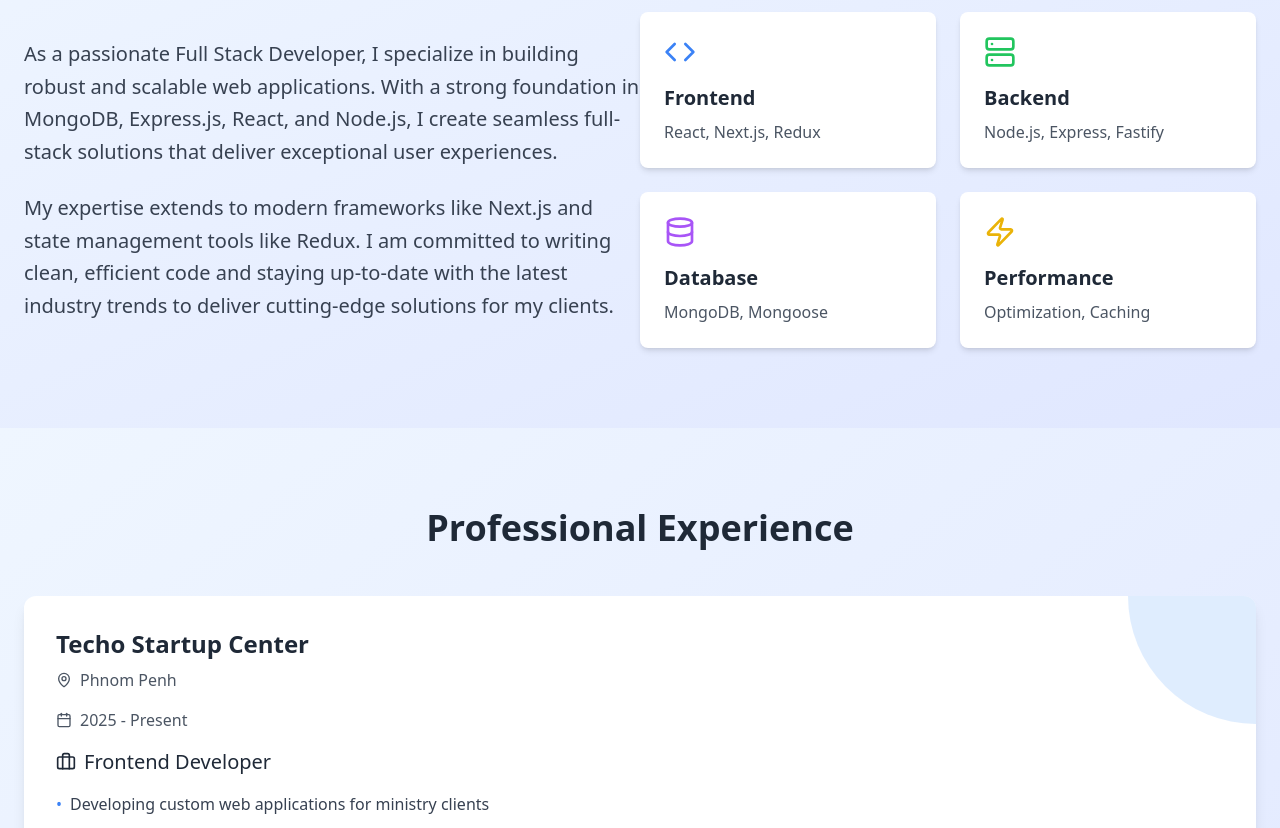
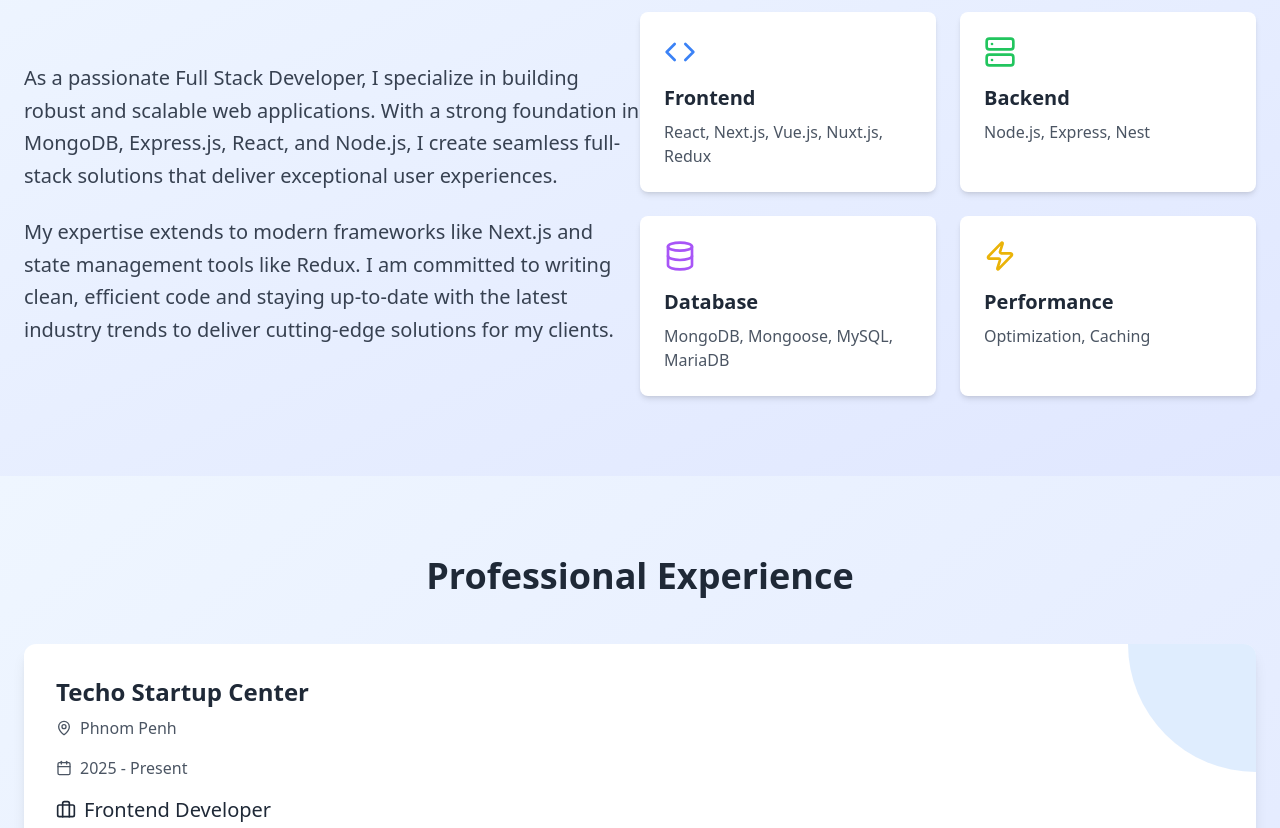
Before and after one commit to phuoymakara/makara-portfolio, a Next.js app: page / in a window 1280 px wide. Shown: the part 940-1768 px from the top of the page. Built offline with nearby package versions, Linux system fonts and the light colour scheme.

Commit message:
adjust about

```diff
--- a/src/app/components/About.tsx
+++ b/src/app/components/About.tsx
@@ -6,9 +6,9 @@ import { Code, Database, Server, Zap } from "lucide-react"
 
 export default function About() {
   const skills = [
-    { icon: <Code className="w-8 h-8 text-blue-500" />, title: "Frontend", description: "React, Next.js, Redux" },
-    { icon: <Server className="w-8 h-8 text-green-500" />, title: "Backend", description: "Node.js, Express, Fastify" },
-    { icon: <Database className="w-8 h-8 text-purple-500" />, title: "Database", description: "MongoDB, Mongoose" },
+    { icon: <Code className="w-8 h-8 text-blue-500" />, title: "Frontend", description: "React, Next.js, Vue.js, Nuxt.js, Redux" },
+    { icon: <Server className="w-8 h-8 text-green-500" />, title: "Backend", description: "Node.js, Express, Nest" },
+    { icon: <Database className="w-8 h-8 text-purple-500" />, title: "Database", description: "MongoDB, Mongoose, MySQL, MariaDB" },
     { icon: <Zap className="w-8 h-8 text-yellow-500" />, title: "Performance", description: "Optimization, Caching" },
   ]
 
```
